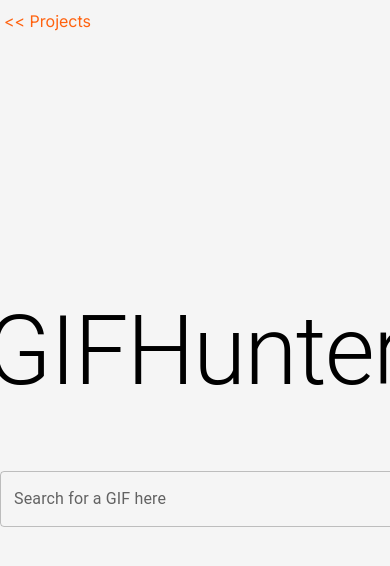
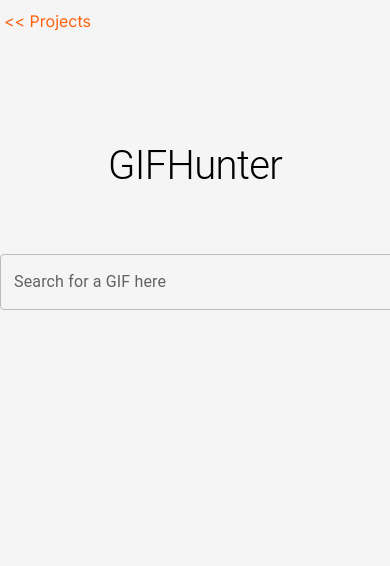
Before and after one commit to han-tiet/han-tiet.com, a Next.js app: page /projects/gif-hunter in a window 390 px wide. Shown: the top 566 px of the page. Built offline with nearby package versions, Linux system fonts and the light colour scheme; what @mui/material-nextjs would draw is missing.

Commit message:
fix: made pages responsive for mobile devices

```diff
--- a/src/app/projects/gif-hunter/page.tsx
+++ b/src/app/projects/gif-hunter/page.tsx
@@ -18,7 +18,13 @@ export default async function GifHunter() {
       >
         <a href={`${ROUTES.PROJECTS}`}>&lt;&lt; Projects</a>
       </Box>
-      <Box sx={{ display: "flex-col", alignItems: "center", paddingY: "30vh" }}>
+      <Box
+        sx={{
+          display: "flex-col",
+          alignItems: "center",
+          paddingY: { xs: "12vh", sm: "20vh", md: "30vh" },
+        }}
+      >
         <Typography
           variant="h1"
           component="a"
@@ -28,6 +34,7 @@ export default async function GifHunter() {
             justifyContent: "center",
             textDecoration: "none",
             color: "black",
+            fontSize: { xs: "2.5rem", sm: "3.75rem", md: "6rem" },
           }}
         >
           GIFHunter
--- a/src/app/projects/gif-hunter/search/page.tsx
+++ b/src/app/projects/gif-hunter/search/page.tsx
@@ -43,6 +43,7 @@ export default async function GifHunter({
           justifyContent: "center",
           textDecoration: "none",
           color: "black",
+          fontSize: { xs: "2rem", sm: "2.75rem", md: "3.75rem" },
         }}
       >
         GIFHunter
--- a/src/app/projects/page.tsx
+++ b/src/app/projects/page.tsx
@@ -12,7 +12,7 @@ export default function Projects() {
   return (
     <>
       <NavigationBar />
-      <main className="mx-auto w-full max-w-6xl px-6 pb-24">
+      <main className="mx-auto w-full max-w-6xl px-6">
         <ProjectCarousel projects={PROJECTS} />
       </main>
     </>
--- a/src/app/projects/spotify-artist-collage/login/page.tsx
+++ b/src/app/projects/spotify-artist-collage/login/page.tsx
@@ -5,14 +5,16 @@ import { ROUTES } from "@/constants/routes";
 
 export default function LoginPage() {
   return (
-    <div className="grid grid-col-12 h-[65vh]">
-      <div className="flex justify-start items-center h-[5vh] px-[1vw] hover:text-primary">
+    <div className="grid grid-col-12 min-h-[65vh]">
+      <div className="flex justify-start items-center h-[5vh] px-4 hover:text-primary">
         <a href={ROUTES.PROJECTS}>&lt;&lt; Projects</a>
       </div>
-      <div className="flex flex-col justify-center items-center gap-8">
+      <div className="flex flex-col justify-center items-center gap-8 px-6 py-12 text-center">
         <div className="flex flex-col justify-center items-center gap-4">
-          <div className="text-7xl font-bold">Spotify Artist Collage</div>
-          <div className="text-lg">
+          <div className="text-3xl sm:text-5xl md:text-7xl font-bold">
+            Spotify Artist Collage
+          </div>
+          <div className="text-base sm:text-lg">
             Your favourite artists, like you&apos;ve never seen them before
           </div>
         </div>
--- a/src/app/projects/spotify-artist-collage/page.tsx
+++ b/src/app/projects/spotify-artist-collage/page.tsx
@@ -19,7 +19,7 @@ export default async function Page() {
     return (
       <div className="grid grid-cols-12">
         <Navbar user={user.display_name} />
-        <div className="col-start-2 col-span-10 flex justify-center items-center text-5xl h-[85vh]">
+        <div className="col-span-full px-4 py-8 flex justify-center items-start text-5xl md:col-start-2 md:col-span-10 md:items-center md:h-[85vh] md:py-0">
           <Collage data={data} />
         </div>
       </div>
```
